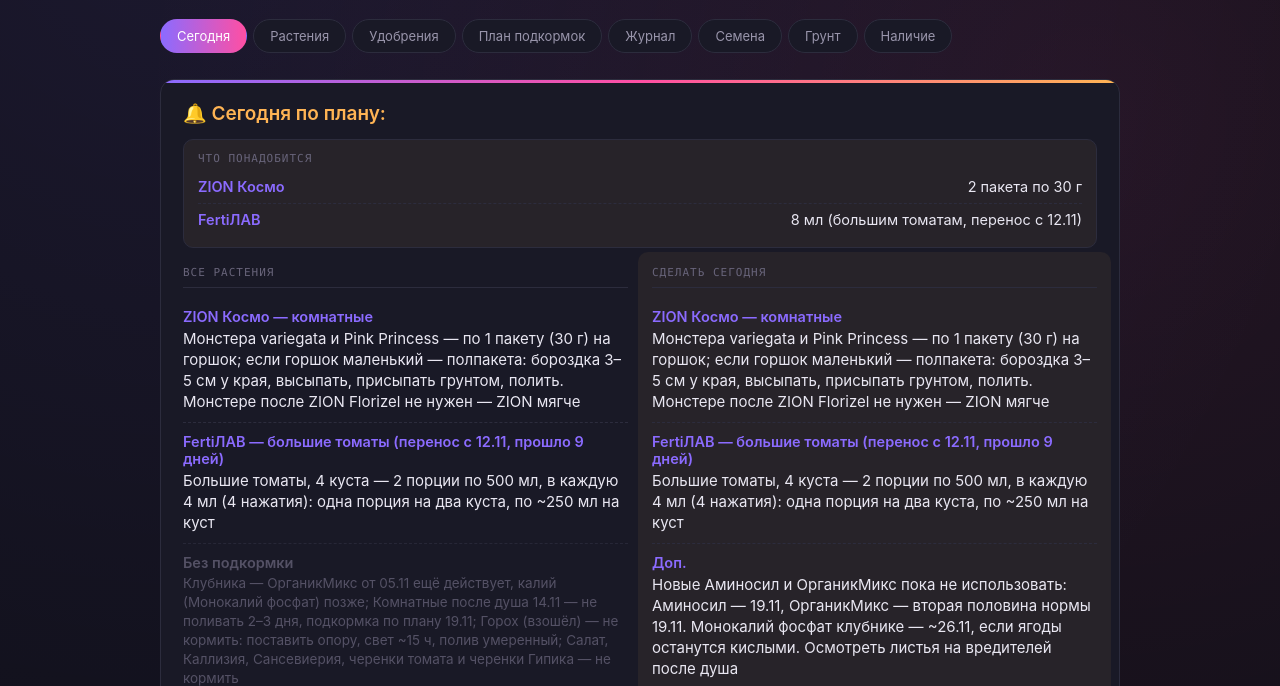
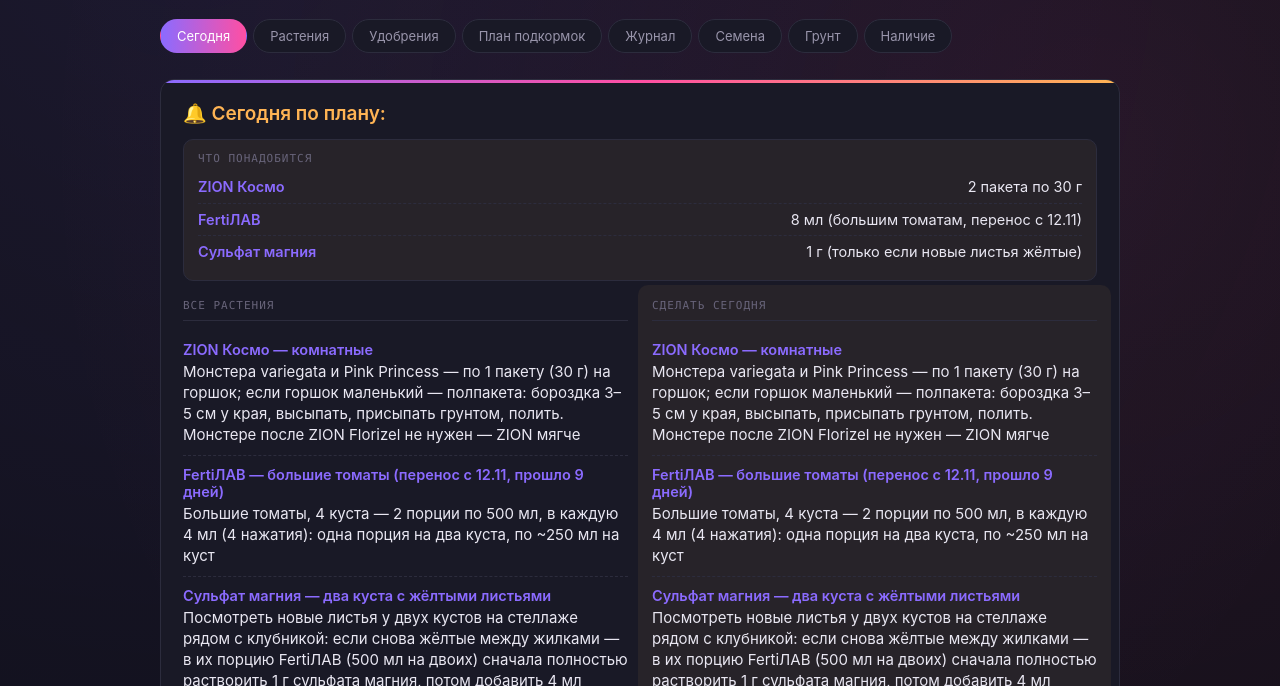
Before and after one commit to aA210199Aa/My-plants, a plain HTML site: page index.html in a window 1280 px wide. Shown: the part 114-800 px from the top of the page. Drawn offline with Linux system fonts and the light colour scheme.

Commit message:
14.11: сульфат магния двум кустам — по состоянию новых листьев
Co-Authored-By: Claude Sonnet 5.5 <noreply@anthropic.com>

```diff
--- a/index.html
+++ b/index.html
@@ -634,10 +634,12 @@ const PLAN = [
   need:[
     {label:"ZION Космо", val:"2 пакета по 30 г"},
     {label:"FertiЛАВ", val:"8 мл (большим томатам, перенос с 12.11)"},
+    {label:"Сульфат магния", val:"1 г (только если новые листья жёлтые)"},
   ],
   items:[
     {label:"ZION Космо — комнатные", val:"Монстера variegata и Pink Princess — по 1 пакету (30 г) на горшок; если горшок маленький — полпакета: бороздка 3–5 см у края, высыпать, присыпать грунтом, полить. Монстере после ZION Florizel не нужен — ZION мягче"},
     {label:"FertiЛАВ — большие томаты (перенос с 12.11, прошло 9 дней)", val:"Большие томаты, 4 куста — 2 порции по 500 мл, в каждую 4 мл (4 нажатия): одна порция на два куста, по ~250 мл на куст"},
+    {label:"Сульфат магния — два куста с жёлтыми листьями", val:"Посмотреть новые листья у двух кустов на стеллаже рядом с клубникой: если снова жёлтые между жилками — в их порцию FertiЛАВ (500 мл на двоих) сначала полностью растворить 1 г сульфата магния, потом добавить 4 мл FertiЛАВ. Если новые листья зелёные — магний не нужен, прошлый раз (05.11) хватило"},
     {label:"Без подкормки", val:"Клубника — ОрганикМикс от 05.11 ещё действует, калий (Монокалий фосфат) позже; Комнатные после душа 14.11 — не поливать 2–3 дня, подкормка по плану 19.11; Горох (взошёл) — не кормить: поставить опору, свет ~15 ч, полив умеренный; Салат, Каллизия, Сансевиерия, черенки томата и черенки Гипика — не кормить"},
     {label:"Доп.", val:"Новые Аминосил и ОрганикМикс пока не использовать: Аминосил — 19.11, ОрганикМикс — вторая половина нормы 19.11. Монокалий фосфат клубнике — ~26.11, если ягоды останутся кислыми. Осмотреть листья на вредителей после душа"},
   ]},
```
